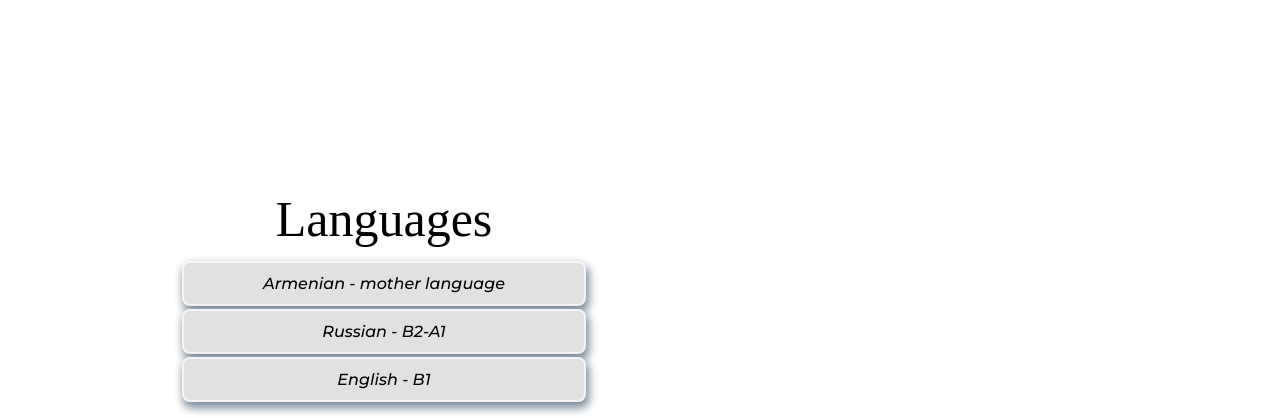
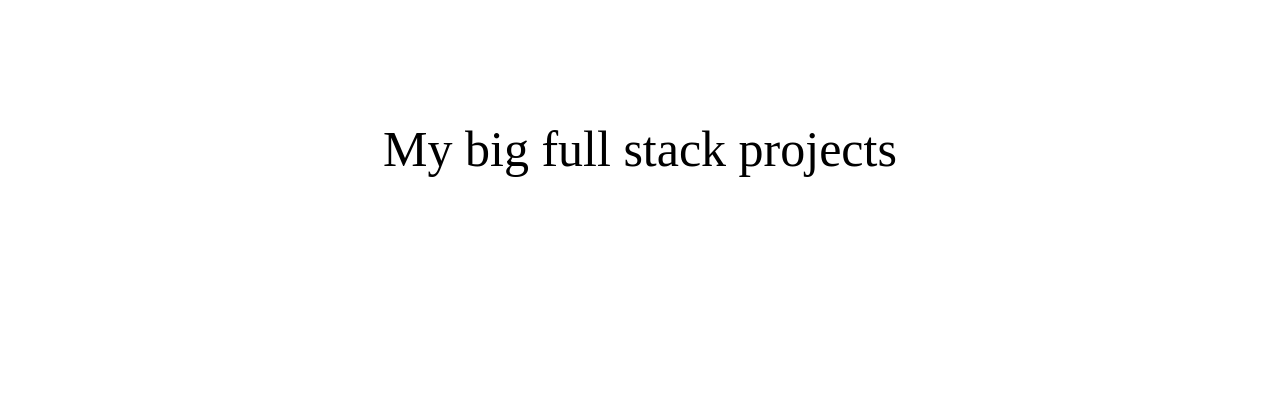
Before and after one commit to AznivDev/AznivDev.portfolio, a React (Create React App) app: page / in a window 1280 px wide. Shown: the part 2340-2758 px from the top of the page. Built offline with nearby package versions, Linux system fonts and the light colour scheme; a web font is replaced by a local one.

Commit message:
add full stack projects

```diff
--- a/src/components/Portfolio.js
+++ b/src/components/Portfolio.js
@@ -45,6 +45,18 @@ const Portfolio = () => {
                     <a href="https://cocktails-from-api.vercel.app/" target="blank"><FcLink/> Cocktails</a>
                 </li>
             </ul>
+            <p className="portfolio-tityle">My big full stack projects</p>
+            <ul className="portfolio-list">
+                <li className="portfolio-item" data-aos="zoom-out">
+                    <a href="https://github.com/AznivDev/Todo-list" target="blank"><FcLink/> To-do list</a>
+                </li>
+                <li className="portfolio-item" data-aos="zoom-out">
+                    <a href="https://github.com/AznivDev/Cooking-blog" target="blank"><FcLink/> Cooking blog</a>
+                </li>
+                <li className="portfolio-item" data-aos="zoom-out">
+                    <a href="https://github.com/AznivDev/inventorization-asset-management" target="blank"><FcLink/> Inventorization asset management (teamwork)</a>
+                </li>
+            </ul>
         </div>
     );
 }
```
